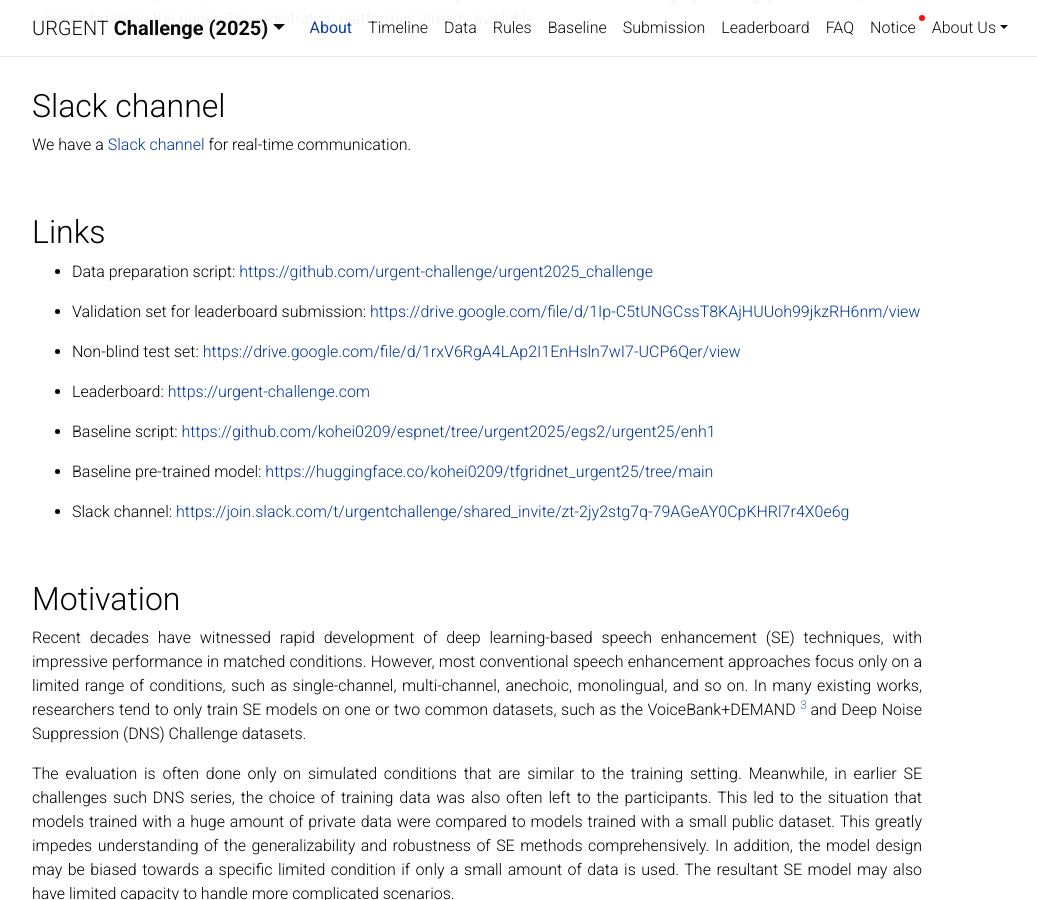
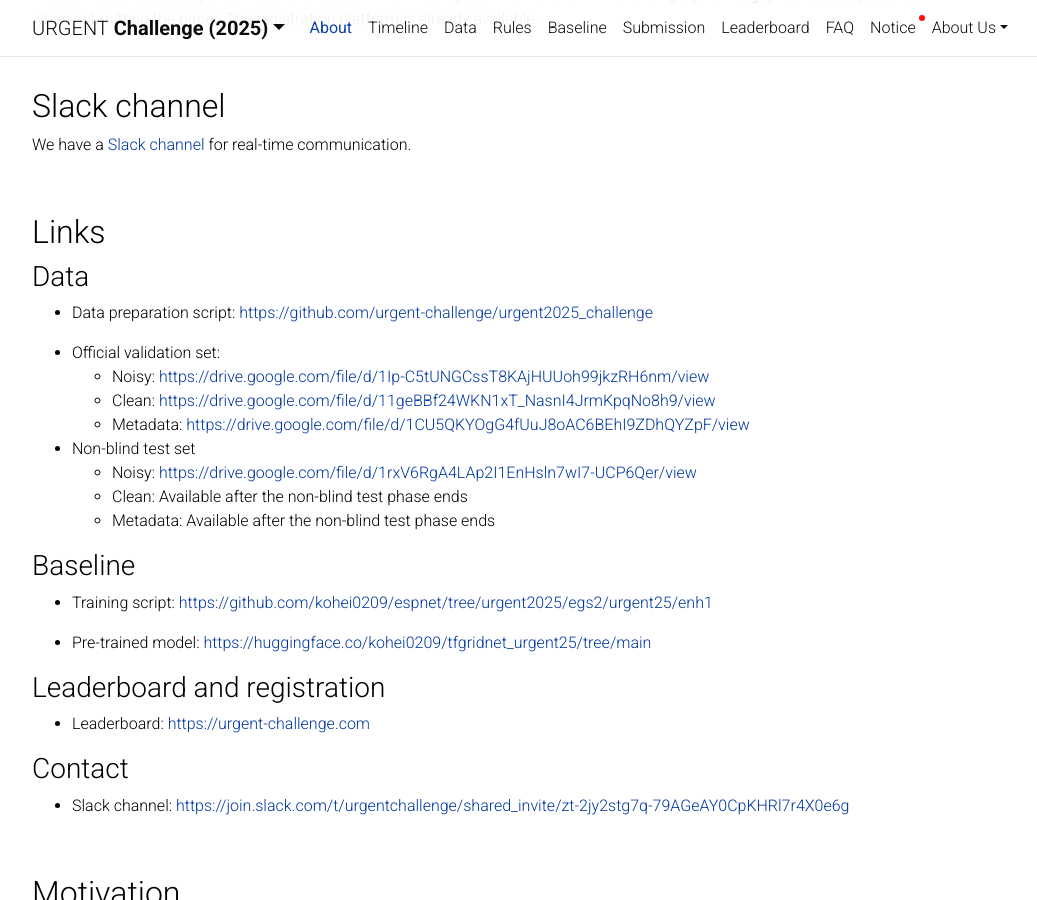
Before and after one commit to urgent-challenge/urgent2025, a Jekyll site: the page built from _pages/about.md, in a window 1280 px wide and 900 px high, scrolled down 2678 px. Shown: the whole window, without its empty margins (163-1200 px from the left). Built offline with Jekyll 4.4.1, drawn with Linux system fonts in a browser that asks for light colours; comment, search, counter and statistics services are not loaded; a style sheet for code colours, icons or effects is not loaded; some of the changed text lies outside the part shown.

```diff
--- a/_pages/about.md
+++ b/_pages/about.md
@@ -133,17 +133,31 @@ We have a [Slack channel](https://join.slack.com/t/urgentchallenge/shared_invite
 
 ## Links
 
+### Data
+
 - Data preparation script: [https://github.com/urgent-challenge/urgent2025_challenge](https://github.com/urgent-challenge/urgent2025_challenge)
 
-- Validation set for leaderboard submission: [https://drive.google.com/file/d/1Ip-C5tUNGCssT8KAjHUUoh99jkzRH6nm/view](https://drive.google.com/file/d/1Ip-C5tUNGCssT8KAjHUUoh99jkzRH6nm/view)
+- Official validation set:
+    - Noisy: [https://drive.google.com/file/d/1Ip-C5tUNGCssT8KAjHUUoh99jkzRH6nm/view](https://drive.google.com/file/d/1Ip-C5tUNGCssT8KAjHUUoh99jkzRH6nm/view)
+    - Clean: [https://drive.google.com/file/d/11geBBf24WKN1xT_NasnI4JrmKpqNo8h9/view](https://drive.google.com/file/d/11geBBf24WKN1xT_NasnI4JrmKpqNo8h9/view)
+    - Metadata: [https://drive.google.com/file/d/1CU5QKYOgG4fUuJ8oAC6BEhI9ZDhQYZpF/view](https://drive.google.com/file/d/1CU5QKYOgG4fUuJ8oAC6BEhI9ZDhQYZpF/view)
 
-- Non-blind test set: [https://drive.google.com/file/d/1rxV6RgA4LAp2I1EnHsln7wI7-UCP6Qer/view](https://drive.google.com/file/d/1rxV6RgA4LAp2I1EnHsln7wI7-UCP6Qer/view)
+- Non-blind test set
+    - Noisy: [https://drive.google.com/file/d/1rxV6RgA4LAp2I1EnHsln7wI7-UCP6Qer/view](https://drive.google.com/file/d/1rxV6RgA4LAp2I1EnHsln7wI7-UCP6Qer/view)
+    - Clean: Available after the non-blind test phase ends
+    - Metadata: Available after the non-blind test phase ends
+
+### Baseline
+
+- Training script: [https://github.com/kohei0209/espnet/tree/urgent2025/egs2/urgent25/enh1](https://github.com/kohei0209/espnet/tree/urgent2025/egs2/urgent25/enh1)
+
+- Pre-trained model: [https://huggingface.co/kohei0209/tfgridnet_urgent25/tree/main](https://huggingface.co/kohei0209/tfgridnet_urgent25/tree/main)
+
+### Leaderboard and registration
 
 - Leaderboard: [https://urgent-challenge.com](https://urgent-challenge.com)
 
-- Baseline script: [https://github.com/kohei0209/espnet/tree/urgent2025/egs2/urgent25/enh1](https://github.com/kohei0209/espnet/tree/urgent2025/egs2/urgent25/enh1)
-
-- Baseline pre-trained model: [https://huggingface.co/kohei0209/tfgridnet_urgent25/tree/main](https://huggingface.co/kohei0209/tfgridnet_urgent25/tree/main)
+### Contact
 
 - Slack channel: [https://join.slack.com/t/urgentchallenge/shared_invite/zt-2jy2stg7q-79AGeAY0CpKHRl7r4X0e6g](https://join.slack.com/t/urgentchallenge/shared_invite/zt-2jy2stg7q-79AGeAY0CpKHRl7r4X0e6g)
 
```
Also changed, not shown: other parts of _pages/about.md (+1 -1 lines).
